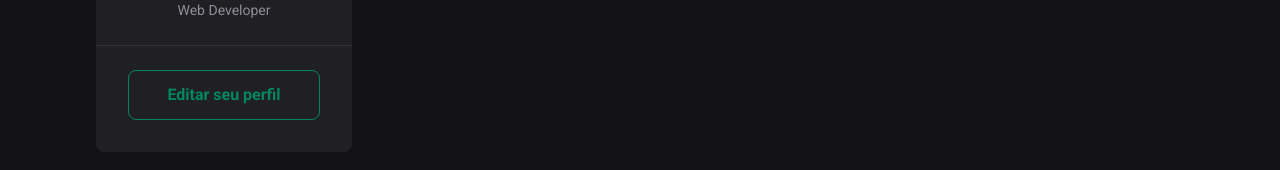
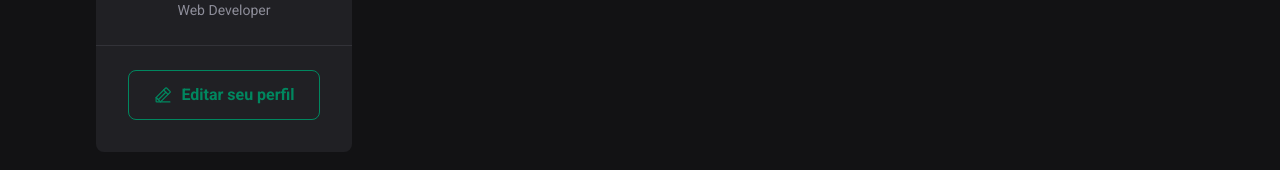
Before and after one commit to jardelmitermayer/fundamentos-reactjs, a React (Vite) app: page / in a window 1280 px wide. Shown: the part 253-423 px from the top of the page. Built offline with nearby package versions, Linux system fonts and the light colour scheme.

Commit message:
feat: finish sidebar

```diff
--- a/package.json
+++ b/package.json
@@ -9,6 +9,7 @@
     "preview": "vite preview"
   },
   "dependencies": {
+    "phosphor-react": "^1.4.1",
     "react": "^18.2.0",
     "react-dom": "^18.2.0"
   },
--- a/src/components/Sidebar.jsx
+++ b/src/components/Sidebar.jsx
@@ -1,5 +1,5 @@
 import styles from './Sidebar.module.css'
-
+import { PencilLine } from 'phosphor-react'
 export function Sidebar() {
   return (
     <aside className={styles.sidebar}>
@@ -18,6 +18,7 @@
 
       <footer>
         <a href="#">
+          <PencilLine size={20} />
           Editar seu perfil
         </a>
       </footer>
--- a/src/components/Sidebar.module.css
+++ b/src/components/Sidebar.module.css
@@ -58,4 +58,11 @@
   display: flex;
   justify-content: center;
   align-items: center;
+  gap: 0.5rem;
+
+  transition: color 0.1s, background-color 0.1s;
 }
+.sidebar footer a:hover {
+  background: var(--green-500);
+  color: var(--white);
+}
```
Also changed, not shown: 1 other file (tests, documents, lock files or other folders).
